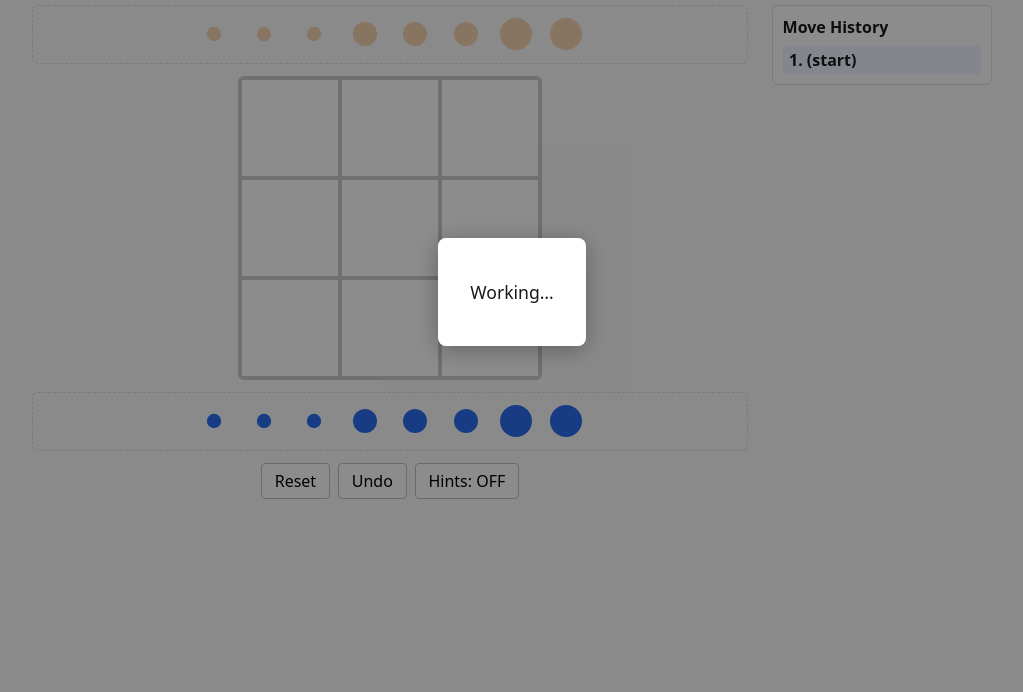
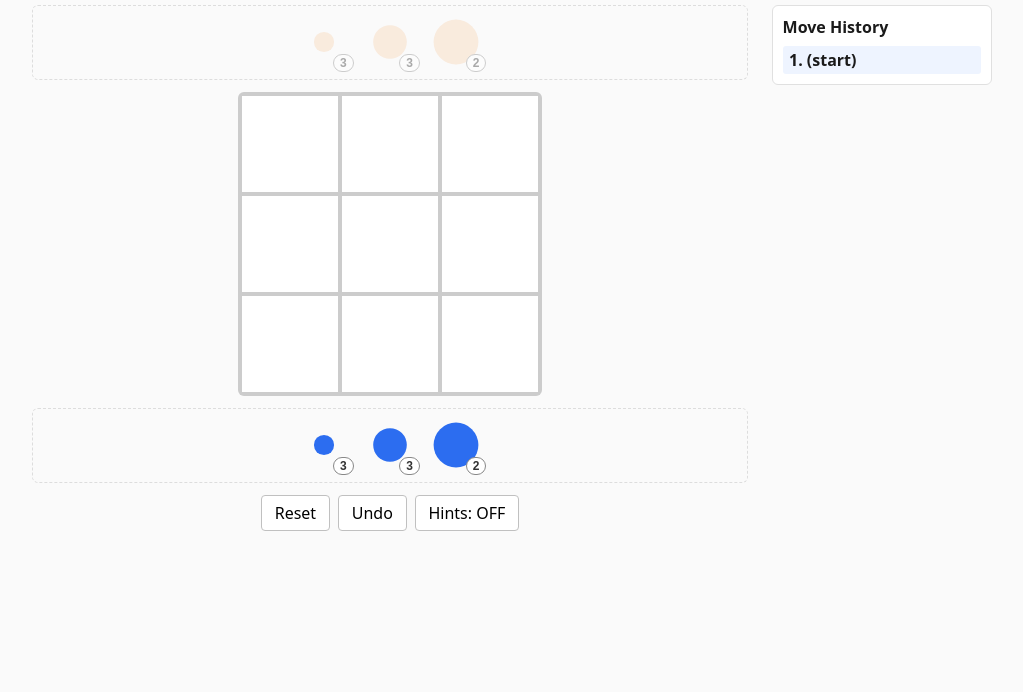
Before and after one commit to H-Mello/gobblet-solver, a website built with Vite: page web/index.html in a window 1280 px wide. Shown: the part 108-800 px from the top of the page, without its empty margins (128-1151 px from the left). Built offline with nearby package versions, Linux system fonts and the light colour scheme.

Commit message:
fix(web): hide overlay while idle; condense reserves to 3 buttons with counts; add spinner
- .overlay had display: flex, which overrode the [hidden] HTML attribute,
  so the "Working..." overlay sat on top of the page from page load and
  blocked all clicks (including the hints toggle). Add an explicit
  .overlay[hidden] { display: none } so [hidden] actually hides.
- Reserve panels now render one button per size (small/medium/large) with
  a count badge instead of N individual piece buttons. Buttons are
  disabled when the reserve is empty or it's the opponent's turn.
- Overlay card gets a CSS spinner to give visual feedback during the
  ~8s synchronous solve.

Co-Authored-By: Claude Opus 4.7 <noreply@anthropic.com>

```diff
--- a/web/index.html
+++ b/web/index.html
@@ -29,6 +29,7 @@
     </div>
     <div id="overlay" class="overlay" hidden>
       <div class="overlay-card">
+        <div class="overlay-spinner"></div>
         <p id="overlay-message">Working…</p>
       </div>
     </div>
--- a/web/src/render.ts
+++ b/web/src/render.ts
@@ -74,11 +74,11 @@ function renderReserves(
   let html = "";
   for (const size of sizes) {
     const count = reserveOf(state, player, size);
-    for (let i = 0; i < count; i++) {
-      const selected = active && app.selectedReserveSize === size && i === count - 1;
-      const cls = selected ? "reserve-piece selected" : "reserve-piece";
-      html += `<button class="${cls}" data-size="${size}" data-player="${player}" type="button">${pieceSVG(player, size, { dim: !active })}</button>`;
-    }
+    const enabled = active && count > 0;
+    const selected = enabled && app.selectedReserveSize === size;
+    const cls = selected ? "reserve-piece selected" : "reserve-piece";
+    const disabled = enabled ? "" : "disabled";
+    html += `<button class="${cls}" data-size="${size}" data-player="${player}" type="button" ${disabled}>${pieceSVG(player, size, { dim: !active })}<span class="count">${count}</span></button>`;
   }
   container.innerHTML = html;
 }
--- a/web/src/styles.css
+++ b/web/src/styles.css
@@ -57,7 +57,8 @@ h2 { font-size: 1rem; margin: 0 0 0.5rem; }
 
 .reserves[data-active="false"] .reserve-piece { pointer-events: none; }
 .reserves .reserve-piece {
-  width: 44px; height: 44px;
+  position: relative;
+  width: 60px; height: 60px;
   cursor: pointer;
   border-radius: 50%;
   display: inline-flex; align-items: center; justify-content: center;
@@ -66,6 +67,26 @@ h2 { font-size: 1rem; margin: 0 0 0.5rem; }
   padding: 0;
 }
 .reserves .reserve-piece.selected { border-color: var(--selected-ring); }
+.reserves .reserve-piece:disabled {
+  opacity: 0.4;
+  cursor: not-allowed;
+}
+.reserves .reserve-piece .count {
+  position: absolute;
+  bottom: -2px;
+  right: -2px;
+  background: #fff;
+  color: #333;
+  border: 1px solid #888;
+  border-radius: 999px;
+  font-size: 0.75rem;
+  font-weight: 700;
+  padding: 1px 6px;
+  min-width: 18px;
+  text-align: center;
+  line-height: 1.2;
+  font-variant-numeric: tabular-nums;
+}
 
 .board {
   display: grid;
@@ -118,13 +139,25 @@ h2 { font-size: 1rem; margin: 0 0 0.5rem; }
   display: flex; align-items: center; justify-content: center;
   z-index: 100;
 }
+.overlay[hidden] { display: none; }
 .overlay-card {
   background: #fff;
   padding: 1.5rem 2rem;
   border-radius: 8px;
   box-shadow: 0 4px 24px rgba(0,0,0,0.3);
   font-size: 1.1rem;
+  text-align: center;
 }
+.overlay-spinner {
+  width: 32px;
+  height: 32px;
+  margin: 0 auto 0.75rem;
+  border: 3px solid #e0e0e0;
+  border-top-color: var(--p0);
+  border-radius: 50%;
+  animation: ccs-spin 0.8s linear infinite;
+}
+@keyframes ccs-spin { to { transform: rotate(360deg); } }
 
 @media (max-width: 720px) {
   .layout { grid-template-columns: 1fr; }
```
